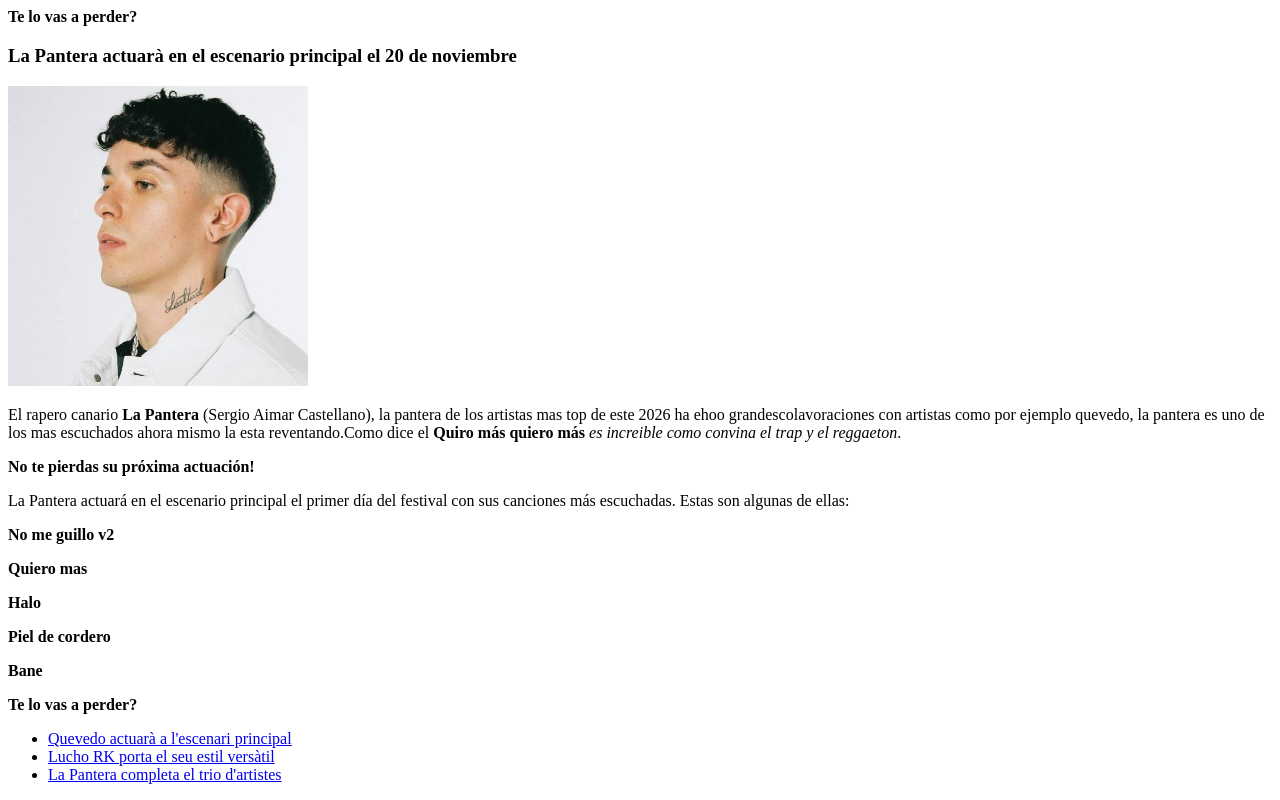
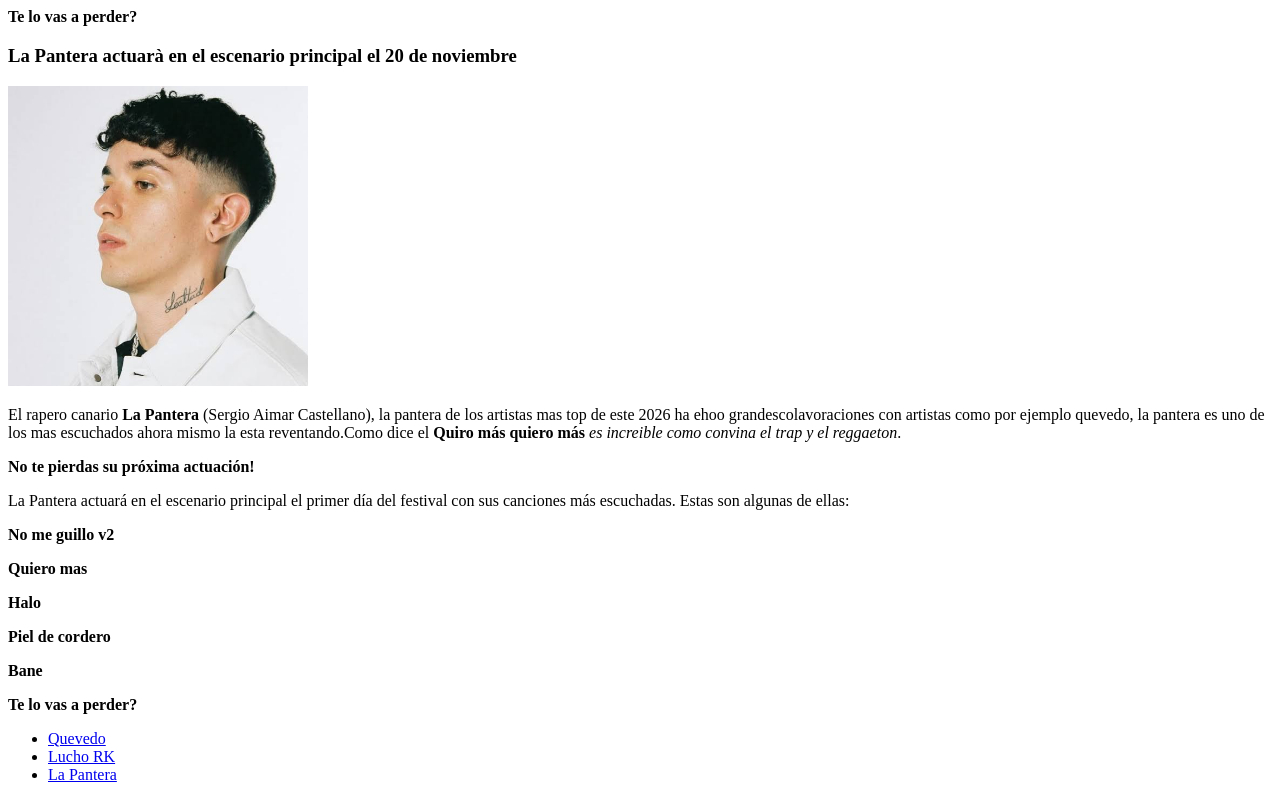
Before and after one commit to VillalobosBrandon-web/A8.-METACOGNICI-Chronos-web-, a plain HTML site: page seccions/noticies-sergi.html in a window 1280 px wide. Shown: the part 1161-1961 px from the top of the page. Drawn offline with Linux system fonts and the light colour scheme.

Commit message:
noticies-sergi

```diff
--- a/seccions/noticies-sergi.html
+++ b/seccions/noticies-sergi.html
@@ -131,9 +131,9 @@
 
     <section>
         <ul>
-            <li><a href="#noticia1">Quevedo actuarà a l'escenari principal</a></li>
-            <li><a href="#noticia2">Lucho RK porta el seu estil versàtil</a></li>
-            <li><a href="#noticia3">La Pantera completa el trio d'artistes</a></li>
+            <li><a href="#noticia1">Quevedo </a></li>
+            <li><a href="#noticia2">Lucho RK </a></li>
+            <li><a href="#noticia3">La Pantera </a></li>
         </ul>
     </section>
 
```
